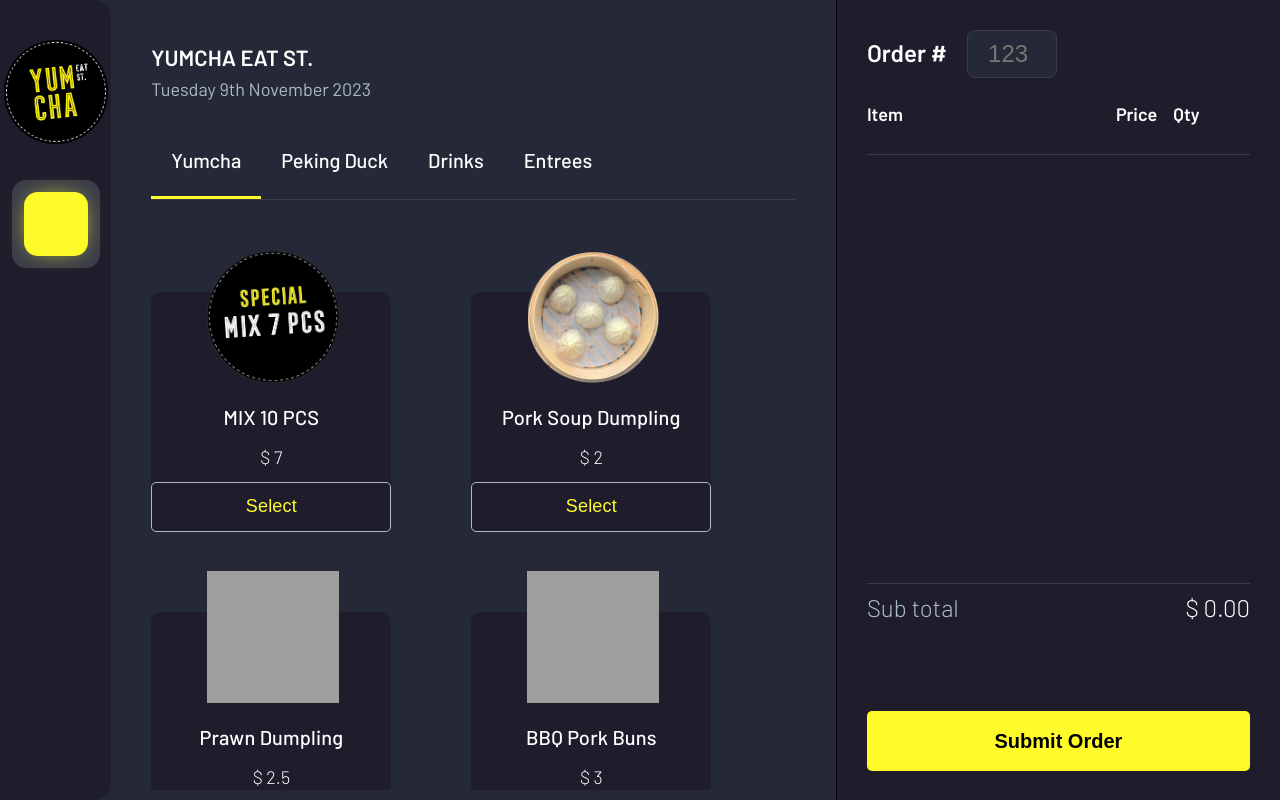
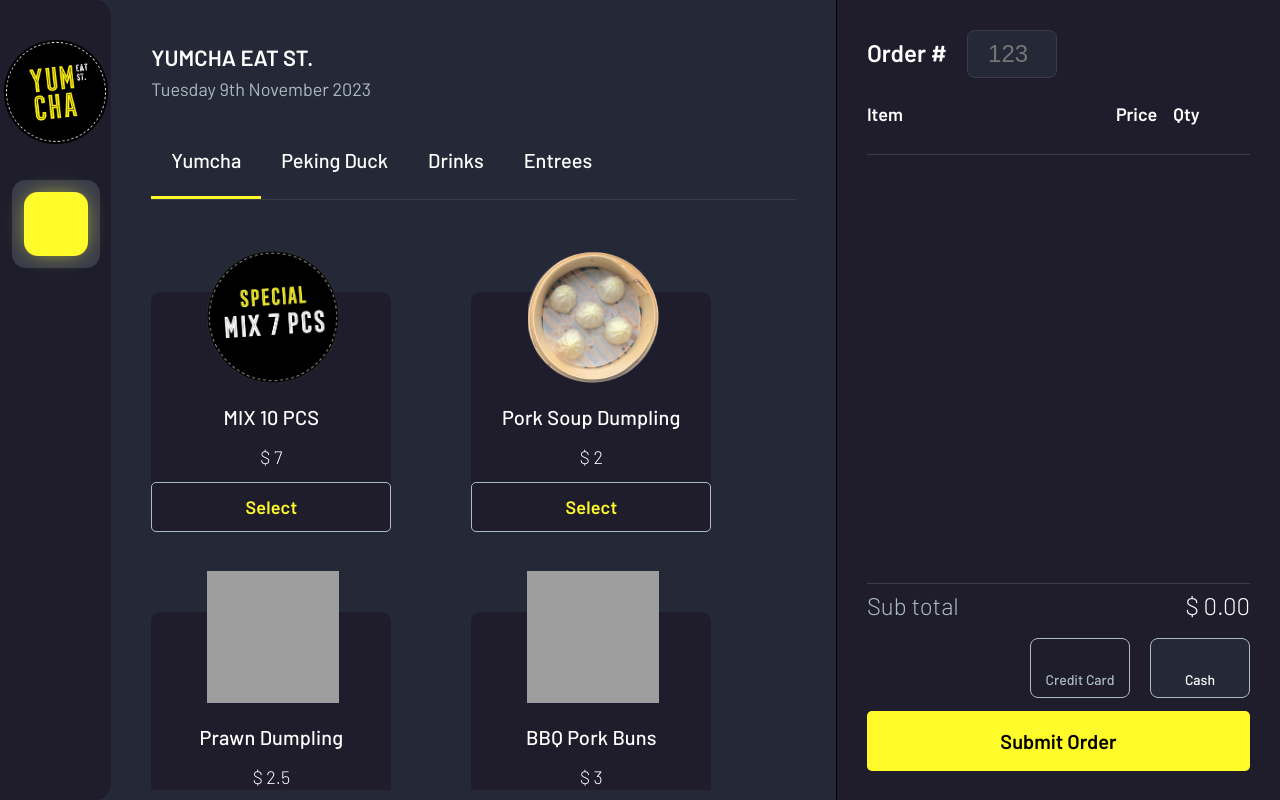
Before and after one commit to tonybejjani/MVC-POS, a website built with Parcel: page index.html in a window 1280 px wide. Built offline with nearby package versions, Linux system fonts and the light colour scheme; grey boxes are pictures that could not be loaded; files whose address does not match are found by name.

Commit message:
design and deploy pay methods buttons html/css to homepage

```diff
--- a/src/css/style.css
+++ b/src/css/style.css
@@ -64,7 +64,8 @@
   border-radius: 0.5rem;
   transition: all 0.2s;
   font-size: 1.6rem;
-  font-weight: bold;
+  font-weight: 600;
+  font-family: 'barlow', sans-serif;
   width: 100%;
 }
 
@@ -342,7 +343,7 @@
   border: 1px solid var(--color-light--2);
   color: var(--color-brand--1);
   font-size: 1.8rem;
-  font-weight: 400;
+  font-weight: 600;
   letter-spacing: 0.2px;
 }
 
@@ -578,7 +579,7 @@
   display: flex;
   justify-content: space-between;
   align-items: flex-start;
-  height: 20%;
+  height: 8%;
 }
 
 .order-total--title,
@@ -705,7 +706,7 @@
 }
 
 .order--item__note {
-  grid-column: -4/ -2;
+padding-bottom: 2rem;
 }
 
 .order--item__note input {
@@ -729,3 +730,67 @@
   width: 4.8rem;
   vertical-align: middle;
 }
+
+.order-pay {
+  display: flex;
+  justify-content: end;
+  gap: 2rem;
+  height: 12%;
+}
+.order-pay .order-pay-btn {
+  background-color: var(--color-dark--1);
+  color: var(--color-light--2);
+  width: 10rem;
+  height: 6rem;
+  border: 1px solid var(--color-light--2);
+  border-radius: 8px;
+  font-family: 'barlow', sans-serif;
+  font-size: 1.4rem;
+  font-weight: 500;
+  padding-top: 2.4rem;
+  position:relative;
+  background-repeat: no-repeat;
+  background-size: 2.4rem;
+  background-position-x: 50%;
+  background-position-y: 15%;
+}
+
+.order-pay .order-pay__credit{
+
+  background-image: url('../img/icon/card.svg');
+
+}
+
+.order-pay .order-pay__cash{
+  background-image: url('../img/icon/wallet.svg');
+  background-size: 2rem;
+  background-position-y: 25%;
+
+}
+
+.order-pay .order-pay__credit.order-pay-btn--active {
+  background-image: url('../img/icon/card-light.svg');
+}
+
+.order-pay .order-pay__cash.order-pay-btn--active {
+  background-image: url('../img/icon/wallet-light.svg');
+}
+
+.order-pay .order-pay-btn--active{
+  background-color: var(--color-dark--2);
+  color: var(--color-light--1)
+}
+
+
+
+.order-pay .order-pay-btn--active::after {
+  content: "";
+  background-image: url('../img/icon/checkmark-circle.svg');
+  background-repeat: no-repeat;
+  position: absolute;
+  top: 0.4rem;
+  right: 0.4rem;
+  width: 1.6rem;
+  height: 1.6rem;
+
+}
--- a/src/js/views/home/order/orderSidebarView.js
+++ b/src/js/views/home/order/orderSidebarView.js
@@ -35,9 +35,13 @@
           <p class="order-total--title">Sub total</p>
           <p class="order-total--price">$ <span>0.00</span></p>
         </div>
-                <!-- <div class="order--item__note">
-          <input type="text" placeholder="Order Note...">
-        </div> -->
+        <!-- <div class="order-note">
+           <input type="text" placeholder="Order Note...">
+         </div> -->
+        <div class="order-pay">
+          <button type="button" class="order-pay-btn order-pay__credit ">Credit Card</button>
+          <button type="button" class="order-pay-btn order-pay__cash order-pay-btn--active">Cash</button>
+        </div>
         <div class="order-footer">
           <button type="button" class="order--list__save hidden">Save Order</button>
           <button type="button" class="order--list__submit">Submit Order</button>
```
